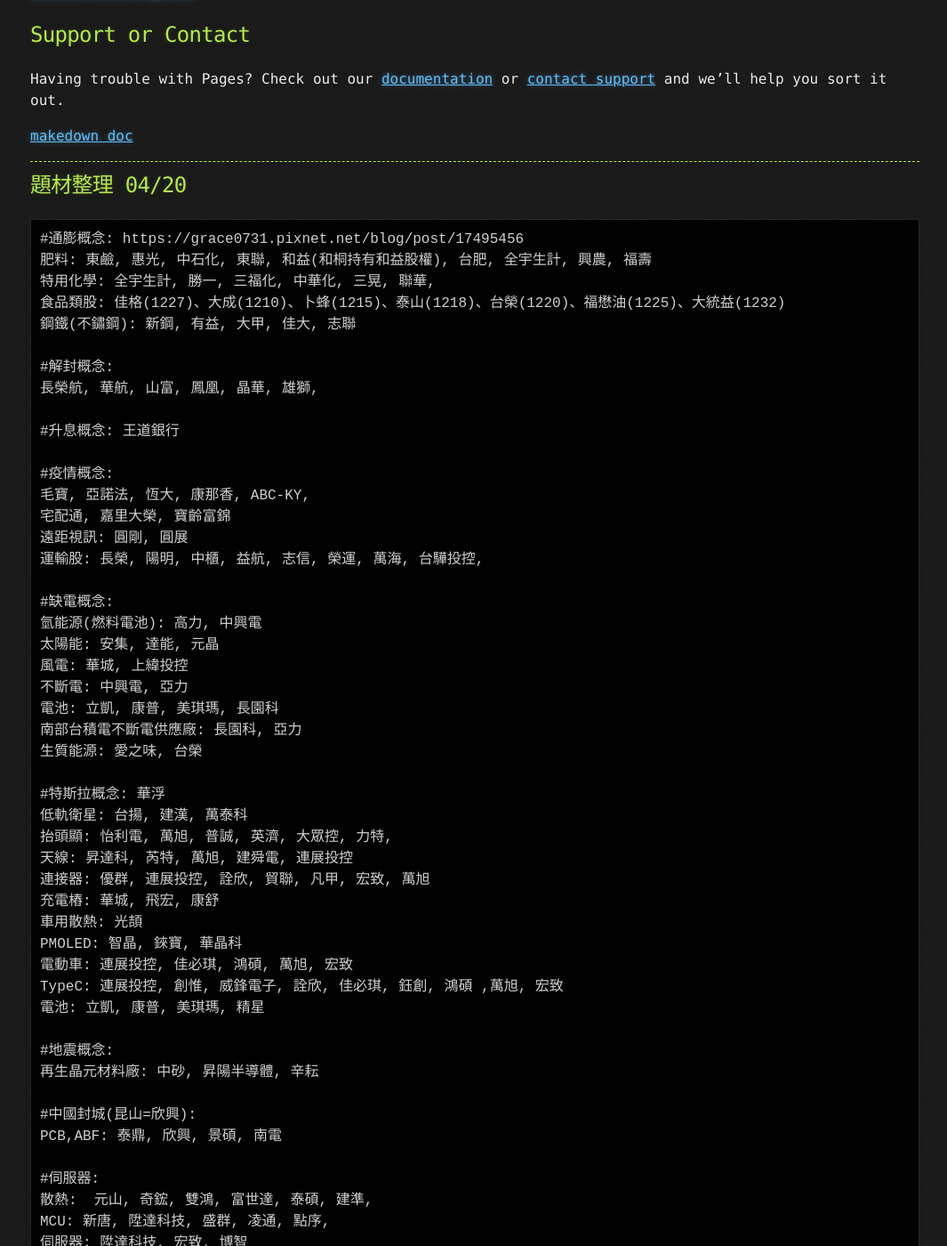
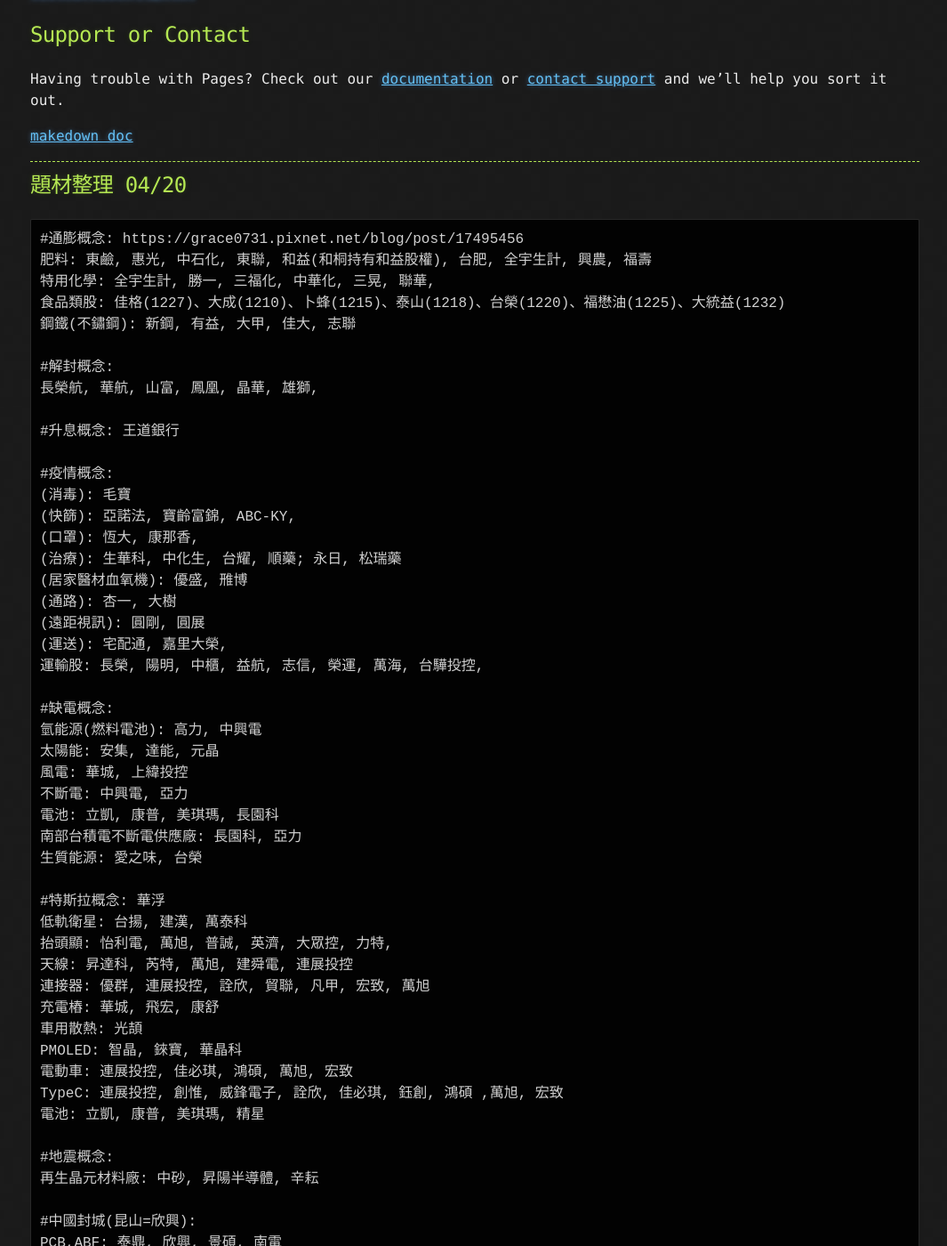
Before and after one commit to lepg5487/Stock_God, a Jekyll site: the page built from index.md, in a window 1280 px wide and 1400 px high, scrolled down 20291 px. Shown: the whole window at 89% size, without its empty margins (106-1171 px from the left). Built offline with Jekyll 4.4.1, drawn with Linux system fonts in a browser that asks for light colours; our own code applies the rules of GitHub Pages for plain Markdown files; some of the changed text lies outside the part shown.

Commit message:
Update index.md

```diff
--- a/index.md
+++ b/index.md
@@ -872,9 +872,14 @@
 #升息概念: 王道銀行
 
 #疫情概念:
-毛寶, 亞諾法, 恆大, 康那香, ABC-KY,
-宅配通, 嘉里大榮, 寶齡富錦
-遠距視訊: 圓剛, 圓展
+(消毒): 毛寶
+(快篩): 亞諾法, 寶齡富錦, ABC-KY,
+(口罩): 恆大, 康那香,
+(治療): 生華科, 中化生, 台耀, 順藥; 永日, 松瑞藥
+(居家醫材血氧機): 優盛, 雃博
+(通路): 杏一, 大樹
+(遠距視訊): 圓剛, 圓展
+(運送): 宅配通, 嘉里大榮,
 運輸股: 長榮, 陽明, 中櫃, 益航, 志信, 榮運, 萬海, 台驊投控,
 
 #缺電概念:
```
